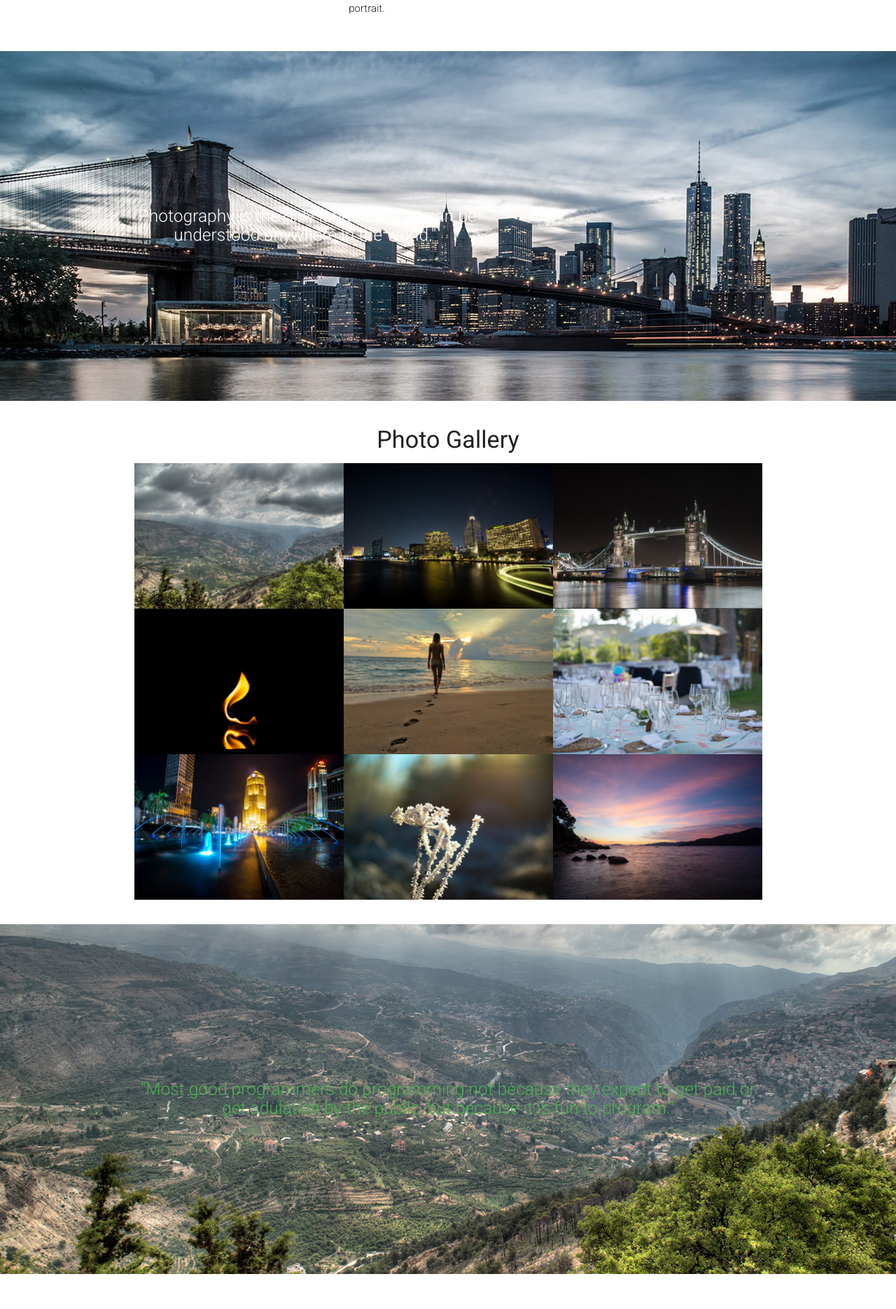
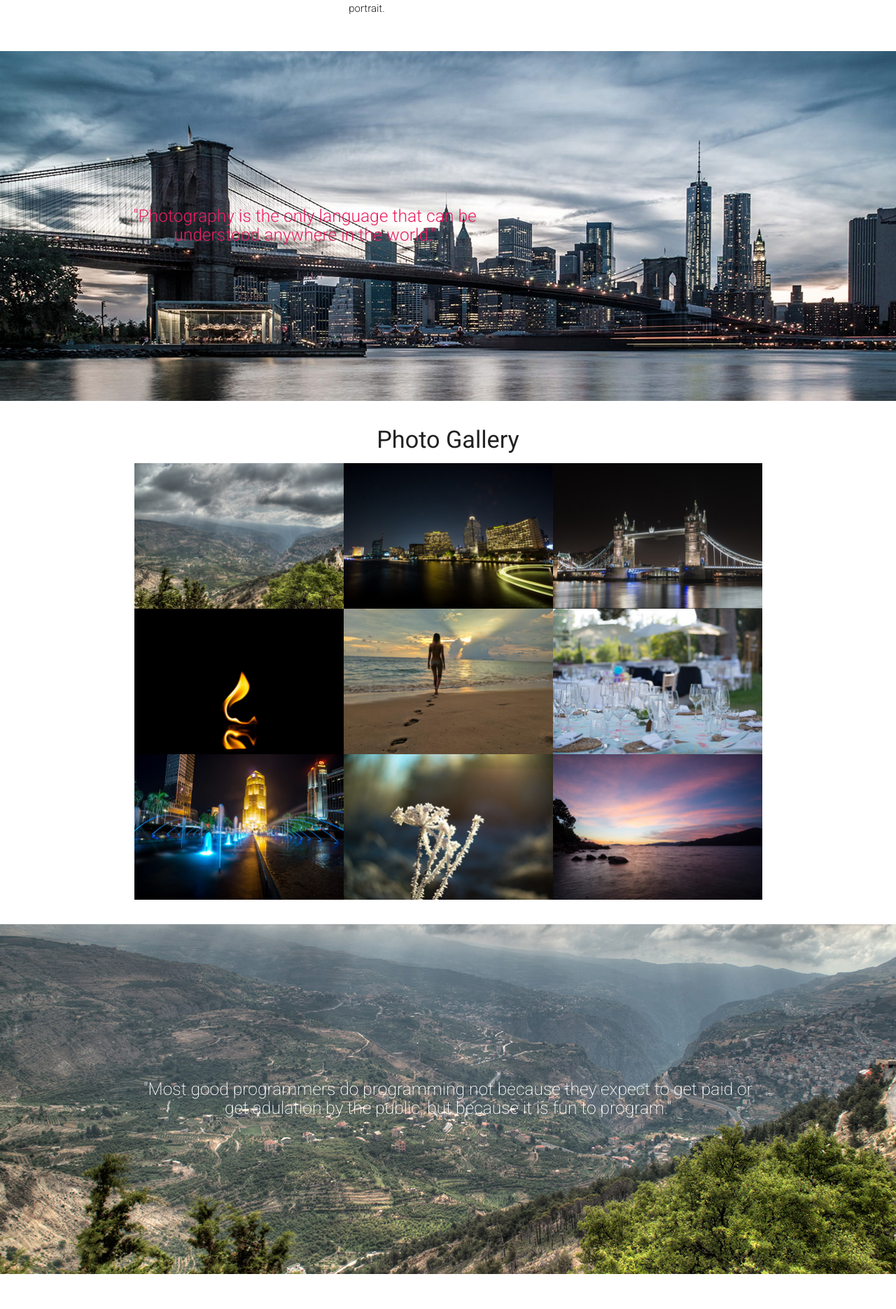
Before and after one commit to thebino/stuermer-benjamin.de, a Jekyll site: the page built from index.html, in a window 1280 px wide. Shown: the part 862-2733 px from the top of the page at 70% size. Built offline with Jekyll 4.4.1, drawn with Linux system fonts in a browser that asks for light colours; nearby versions of some CDN libraries; Markdown is read by kramdown in place of the engine named in the settings.

Commit message:
change font-weight and color for photo quotes

```diff
--- a/index.html
+++ b/index.html
@@ -80,7 +80,7 @@ images:
   <div class="section no-pad-bot">
     <div class="container">
       <div class="row center">
-        <h5 class="header col s12 white-text light">"Photography is the only language that can be understood anywhere in the world."</h5>
+        <h5 class="header col s12 pink-text lighten-1 light">"Photography is the only language that can be understood anywhere in the world."</h5>
       </div>
     </div>
   </div>
@@ -111,7 +111,7 @@ images:
   <div class="section no-pad-bot">
     <div class="container">
       <div class="row center">
-        <h5 class="header col s12 green-text light">"Most good programmers do programming not because they expect to get paid or get adulation by the public, but because it is fun to program."</h5>
+        <h5 class="header col s12 white-text thin">"Most good programmers do programming not because they expect to get paid or get adulation by the public, but because it is fun to program."</h5>
       </div>
     </div>
   </div>
```
